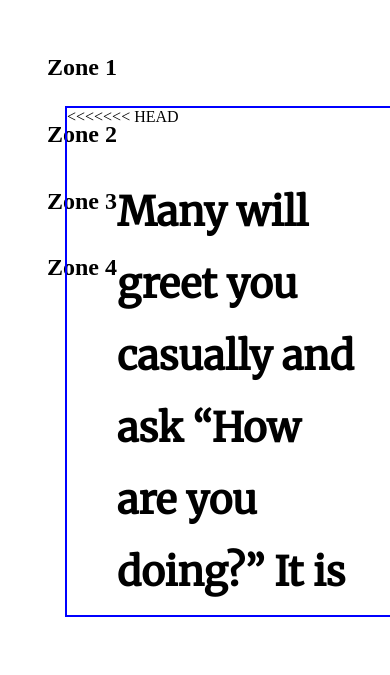
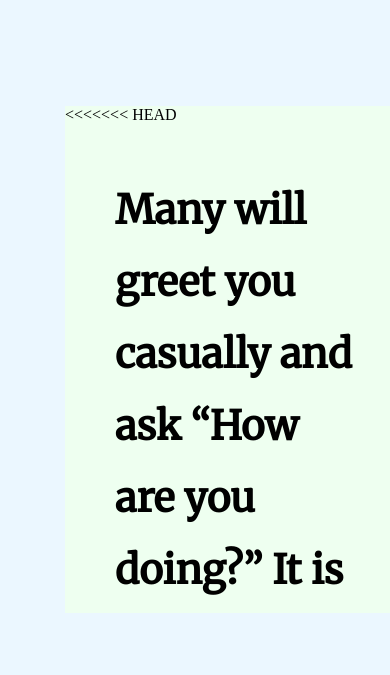
Before and after one commit to JanicePark/Unit14, a plain HTML site: page index.html in a window 390 px wide. Shown: the part 169-844 px from the top of the page. Drawn offline with nearby package versions, Linux system fonts and the light colour scheme.

Commit message:
update 1

```diff
--- a/index.html
+++ b/index.html
@@ -1,8 +1,10 @@
 <html>
 <header>
 
-<title>Iceland Photos 2016</title>
-
+<title>Tips for International Students</title>
+    <meta charset="UTF-8">
+    <meta name="viewport" content="width=device-width, initial-scale=1.0, maximum-scale=1.0, user-scalable=no">
+    <meta name="apple-mobile-web-app-capable" content="yes">
     <link rel="stylesheet" type="text/css" href="style.css">
     <meta name="viewport" content="width=device-width, initial-scale=1">
     <script src="https://code.jquery.com/ui/1.12.1/jquery-ui.js"></script>
@@ -21,7 +23,7 @@
 
 <div class = "narrativebox">
 <<<<<<< HEAD
-<p id = "zone1narrative"> Many will greet you casually and ask “How are you doing?” It is usu- ally pleasantry to just say “Fine,” “Great,” or “Very well, thank you.” <span> <img class = "resize"; img src = "icons/1.png"> </span> Several will shake hands when you meet someone for the  rst time. “See you later” is usually an expres- sion. Don’t be o ended if people say this even if they never end up seeing you again. We usually don’t hug people when we greet each other for the  rst time. Maybe a er spending a few hours with that person you can give a casual hug. Classroom scene Tipping Teachers will encourage you to speak up or volunteer. Sometimes they may end up asking you to do so instead.  ey encourage stu- dents to talk and participate. American will tip 15% or more of the bill (or to calculate quickly, twice the tax amount) when dining in a restaurant. They may tip at a bar. Otherwise, if you’re at a cafe or getting food togo, you don’t need to tip.
+<p id = "zone1narrative"> Many will greet you casually and ask “How are you doing?” It is usu- ally pleasantry to just say “Fine,” “Great,” or “Very well, thank you.” <span> <img class = "resize"; img src = "icons/hand.png"> </span> Several will shake hands when you meet someone for the  rst time. “See you later” is usually an expres- sion. Don’t be o ended if people say this even if they never end up seeing you again. We usually don’t hug people when we greet each other for the  rst time. Maybe a er spending a few hours with that person you can give a casual hug. Classroom scene Tipping Teachers will encourage you to speak up or volunteer. Sometimes they may end up asking you to do so instead.  ey encourage stu- dents to talk and participate. American will tip 15% or more of the bill (or to calculate quickly, twice the tax amount) when dining in a restaurant. They may tip at a bar. Otherwise, if you’re at a cafe or getting food togo, you don’t need to tip.
 =======
 <p id = "zone1narrative"> Many will greet you casually and ask “How are you doing?” It is usu- ally pleasantry to just say “Fine,” “Great,” or “Very well, thank you.” Several will shake hands when you meet someone for the  rst time. “See you later” is usually an expres- sion. Don’t be o ended if people say this even if they never end up seeing you again. We usually don’t hug people when we greet each other for the  rst time. Maybe a er spending a few hours with that person you can give a casual hug. Classroom scene Tipping Teachers will encourage you to speak up or volunteer. Sometimes they may end up asking you to do so instead.  ey encourage stu- dents to talk and participate. American will tip 15% or more of the bill (or to calculate quickly, twice the tax amount) when dining in a restaurant. They may tip at a bar. Otherwise, if you’re at a cafe or getting food togo, you don’t need to tip.
 >>>>>>> origin/master
--- a/style.css
+++ b/style.css
@@ -1,10 +1,10 @@
 body {
-    background-color: #ffffff;
+    background-color: #EBF7FF;
 }
 
 .bottombar h1, h2{
-    top: 50vw;
-    left: 10vw;
+    top: 900px;
+    left: 15%;
     display: inline-block;
     margin-right: 270px;
     position: relative;
@@ -13,13 +13,14 @@ body {
 }
 
 .narrativebox {
-    border: 2px blue solid;
+/*    border: 2px blue solid;*/
     width: 90%;
     height: 60%;
     position: absolute;
     margin: auto;
     left: 65px;
     overflow-y: scroll;
+    background-color: #EEFFF0;
 }
 
 #zone1narrative {
@@ -39,3 +40,13 @@ body {
 =======
 >>>>>>> origin/master
 }
+
+@media all and (max-width: 830px) {
+    h1 {}
+
+    h2 {
+    text-transform: uppercase;
+    font-size: 1.5rem;}
+}
+
+@media all and (min-width: 1000px) {
```
Also changed, not shown: icons/hand.png (added).
